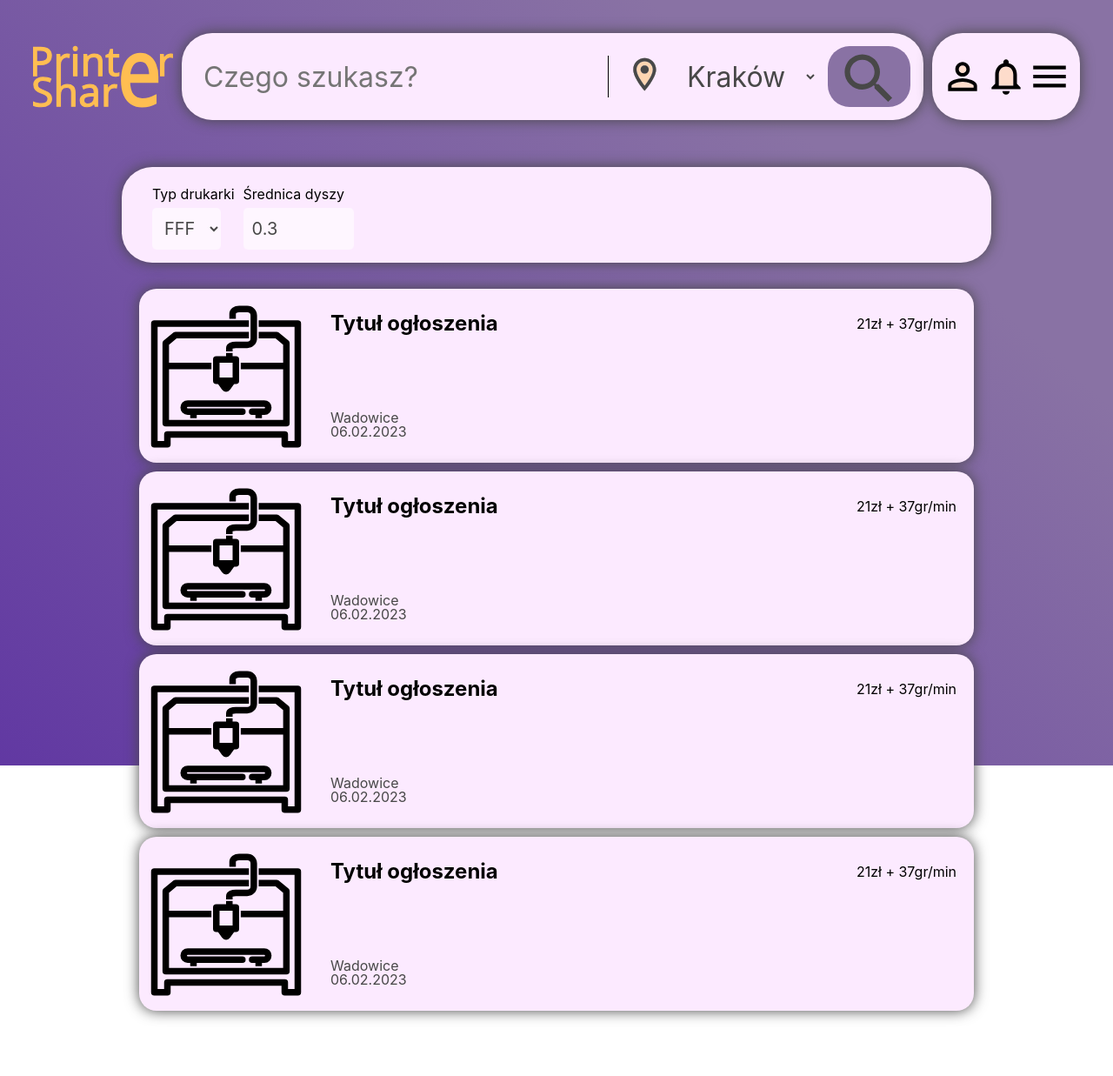
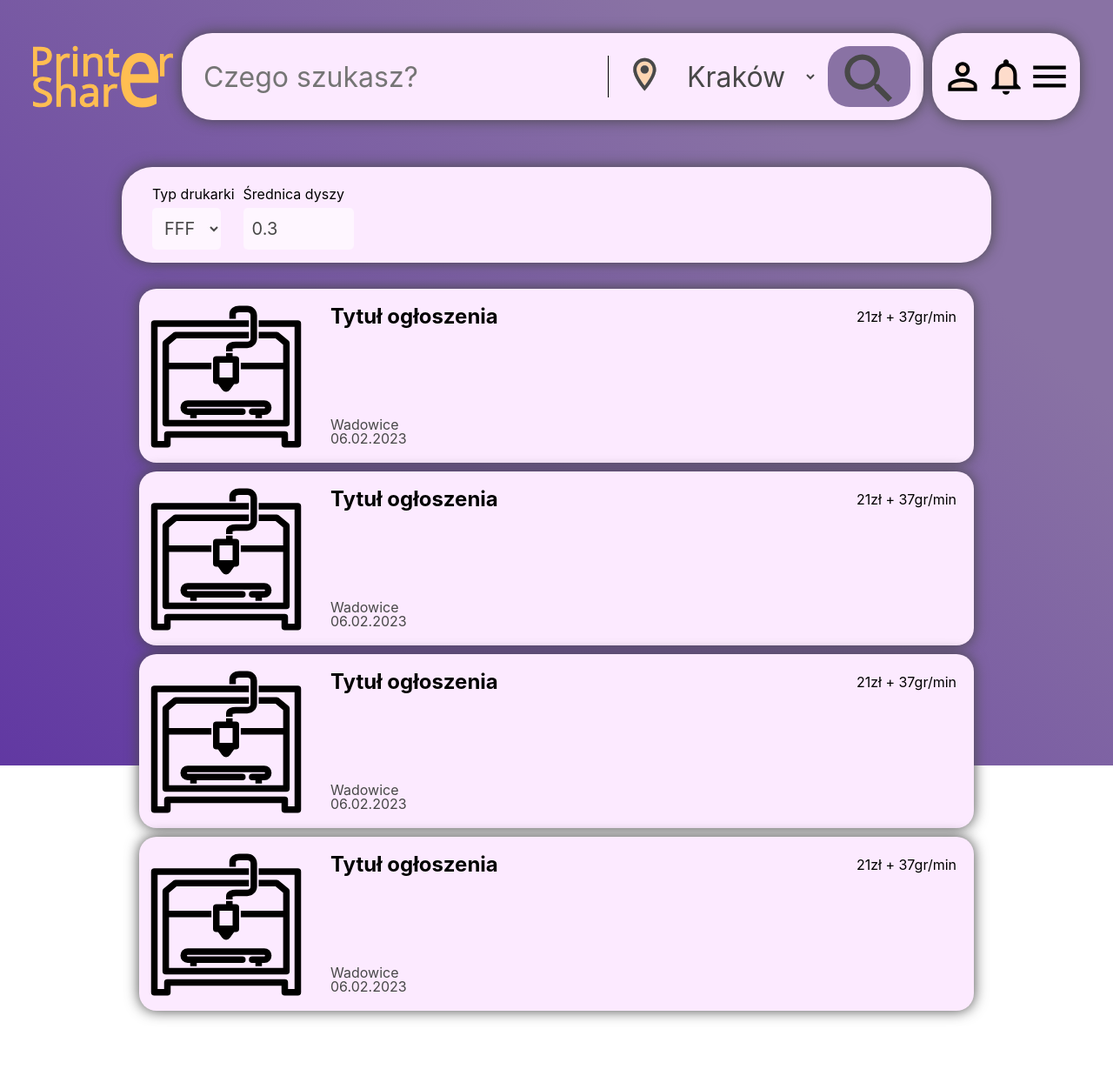
Before and after one commit to kukininj/PrinterShare, a PHP site: template public/views/offer_search.php in a window 1280 px wide. Shown: the whole page at 87% size. Run offline with PHP 8.4, Linux system fonts and the light colour scheme; the template is opened without the code that fills it, so the values that code supplies are empty.

Commit message:
add diameter & printer type to offer. adjust css

```diff
--- a/public/css/search-main.css
+++ b/public/css/search-main.css
@@ -68,7 +68,7 @@ main {
     background: #FCEAFF;
     border-radius: 20px;
     font-family: Inter;
-    line-height: 0;
+    line-height: 1;
 }
 
 .offer>img {
@@ -91,6 +91,10 @@ main {
 
 .offer-info>.bottom {
     color: #484848;
+}
+
+.offer-info>*>* {
+    margin: 0;
 }
 
 .top {
--- a/public/js/search.js
+++ b/public/js/search.js
@@ -12,7 +12,7 @@ const filterForm = document.getElementById("filter_form");
 adjustHeader();
 fillSearchBar();
 
-function createOffer(title, hourPrice, kgPrice, area, date, picture) {
+function createOffer(title, hourPrice, kgPrice, area, date, picture, diameter, printerType) {
 
     let offer = document.createElement("div");
     offer.classList.add("offer");
@@ -35,6 +35,14 @@ function createOffer(title, hourPrice, kgPrice, area, date, picture) {
     offer_pricing.classList.add("offer-pricing");
     offer_pricing.innerText = `${kgPrice}/kg + ${hourPrice}/h`;
 
+    let middle = document.createElement("div");
+
+    let nozzle = document.createElement("p");
+    nozzle.innerText = `średnica dyszy: ${diameter}`;
+
+    let type = document.createElement("p");
+    type.innerText = `typ drukarki: ${printerType}`;
+
     let bottom = document.createElement("div");
     bottom.classList.add("bottom");
 
@@ -50,10 +58,14 @@ function createOffer(title, hourPrice, kgPrice, area, date, picture) {
     offer.appendChild(offer_info);
 
     offer_info.appendChild(top);
+    offer_info.appendChild(middle);
     offer_info.appendChild(bottom);
 
     top.appendChild(offer_title);
     top.appendChild(offer_pricing);
+
+    middle.appendChild(nozzle);
+    middle.appendChild(type);
 
     bottom.appendChild(offer_area);
     bottom.appendChild(offer_date);
@@ -89,7 +101,9 @@ function loadSearchResults(searchResults) {
                 offer.kg_price,
                 offer.area,
                 offer.date_added,
-                offer.picture
+                offer.picture,
+                offer.diameter,
+                offer.printer_type
             ));
     }
 }
```
